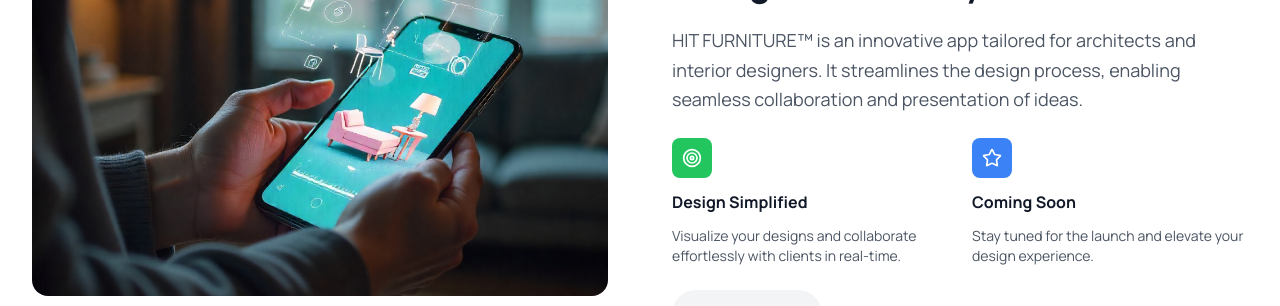
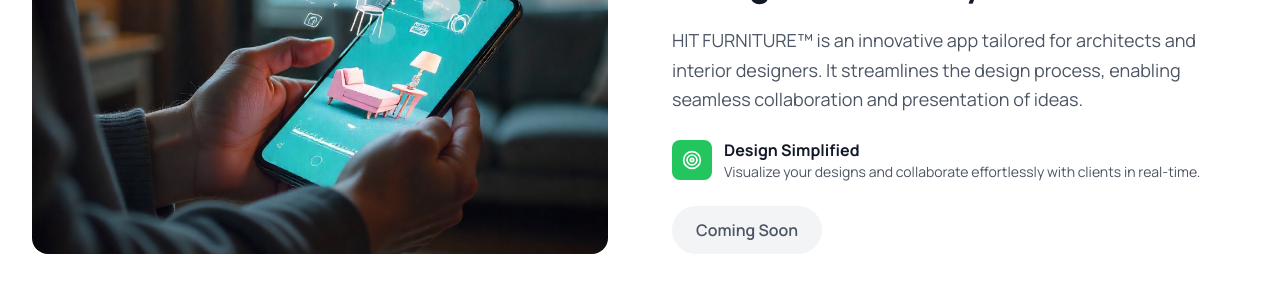
Before and after one commit to Sanjayuiux/homeideas, a Next.js app: page /products in a window 1280 px wide. Shown: the part 1880-2186 px from the top of the page. Built offline with nearby package versions, Linux system fonts and the light colour scheme.

Commit message:
remove extra "Coming Soon" details from products section

```diff
--- a/src/app/products/page.tsx
+++ b/src/app/products/page.tsx
@@ -192,23 +192,23 @@ const ProductsPage = () => {
                   HIT FURNITURE™ is an innovative app tailored for architects and interior designers. It streamlines the design process, enabling seamless collaboration and presentation of ideas.
                 </p>
 
-                <div className="grid md:grid-cols-2 gap-6">
-                  <div className="space-y-3">
+                <div className="grid md:grid-cols-1 gap-3">
+                  <div className="flex items-center gap-3">
+                    {/* Icon box */}
                     <div className="w-10 h-10 bg-green-500 rounded-lg flex items-center justify-center">
-                      <Target className="w-5 h-5 text-white" />
+                      <Target className="w-5 h-5 text-white flex-shrink-0" />
                     </div>
-                    <h4 className="font-bold text-gray-900">Design Simplified</h4>
-                    <p className="text-gray-600 text-sm">Visualize your designs and collaborate effortlessly with clients in real-time.</p>
-                  </div>
 
-                  <div className="space-y-3">
-                    <div className="w-10 h-10 bg-blue-500 rounded-lg flex items-center justify-center">
-                      <Star className="w-5 h-5 text-white" />
+                    {/* Text box (centered vertically) */}
+                    <div className="flex flex-col justify-center">
+                      <h4 className="font-bold text-gray-900">Design Simplified</h4>
+                      <p className="text-gray-600 text-sm">
+                        Visualize your designs and collaborate effortlessly with clients in real-time.
+                      </p>
                     </div>
-                    <h4 className="font-bold text-gray-900">Coming Soon</h4>
-                    <p className="text-gray-600 text-sm">Stay tuned for the launch and elevate your design experience.</p>
                   </div>
                 </div>
+
 
                 <div className="flex gap-4">
                   <button className="bg-gray-100 text-gray-600 px-6 py-3 rounded-full font-semibold">
```
